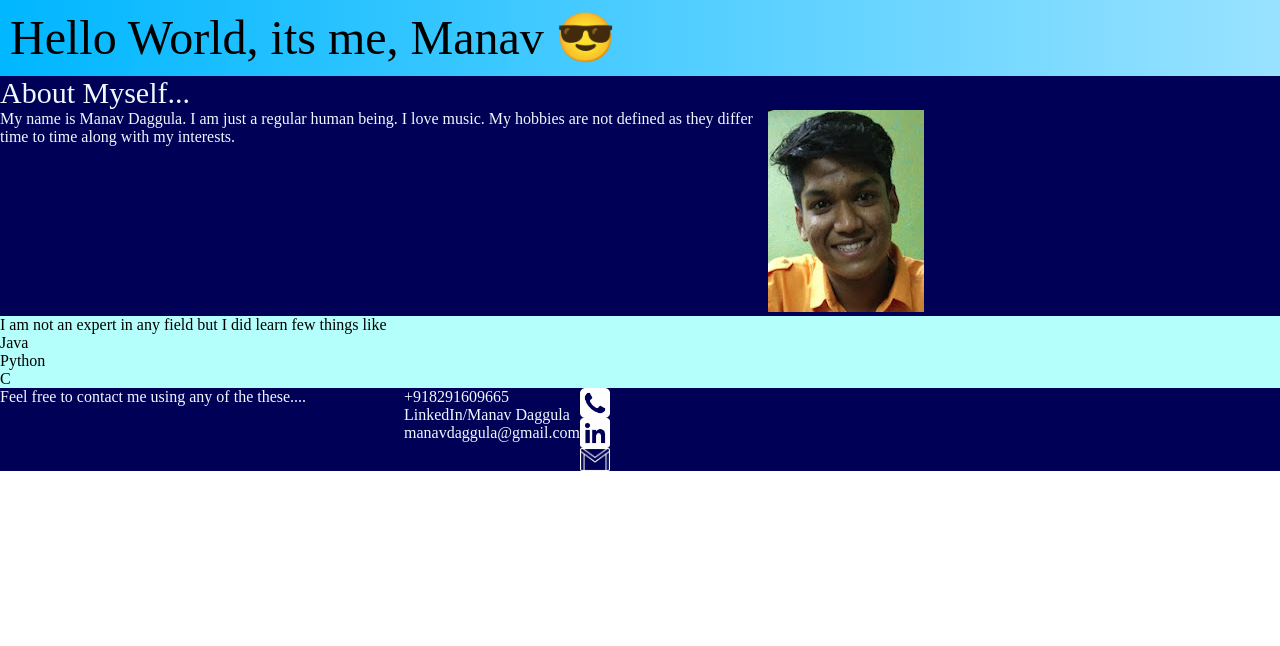
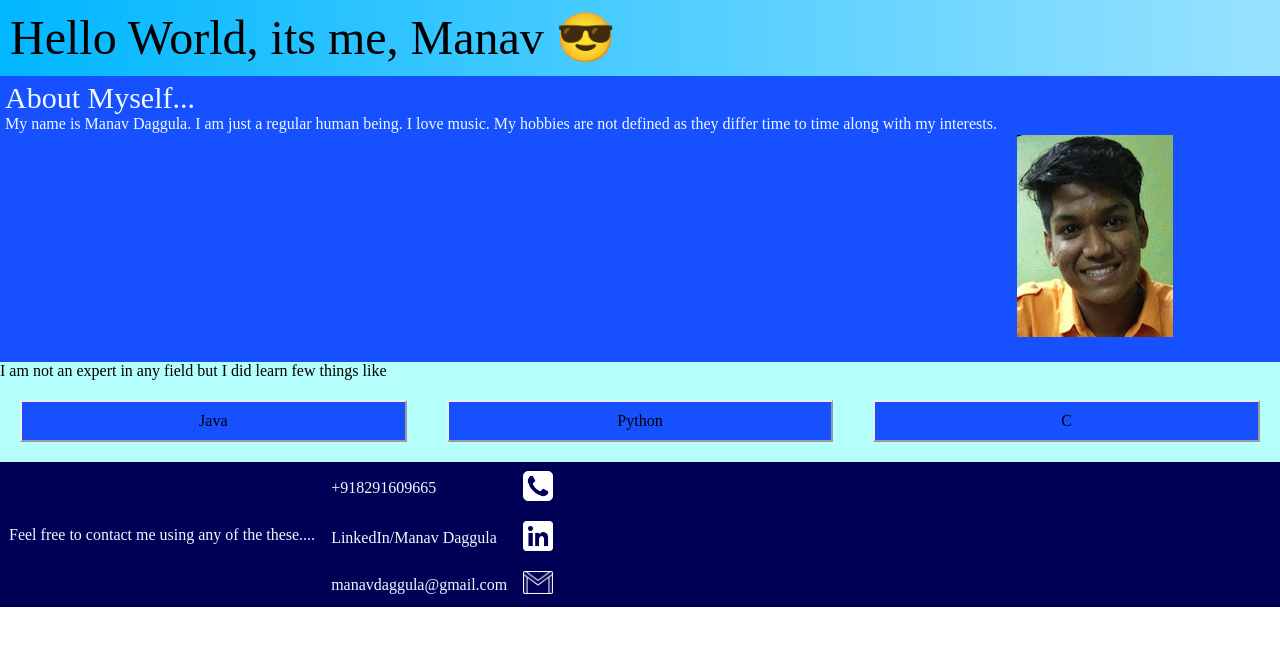
Before and after one commit to ManavDaggula/manavdaggula.github.io, a plain HTML site: page index.html in a window 1280 px wide. Drawn offline with Linux system fonts and the light colour scheme.

Commit message:
Card like Skills

```diff
--- a/index.html
+++ b/index.html
@@ -24,19 +24,21 @@
         </ul>
     </div>
     <div id="footer">
-        <p>Feel free to contact me using any of the these....</p>
-        <div>
-            <span>
-                <p>+918291609665</p>
-                <p><a href="https://www.linkedin.com/in/manav-daggula-210052240/">LinkedIn/Manav Daggula</a></p>
-                <p><a href="mailto:manavdaggula@gmail.com">manavdaggula@gmail.com</a></p>
-            </span>
-            <span>
-                <img src="telephone.png" width="30">
-                <img src="linkedin.png" width="30">
-                <img src="email.png" width="30">
-            </span>
-        </div>
+        <table>
+            <tr>
+                <td rowspan="3">Feel free to contact me using any of the these....</td>
+                <td>+918291609665</td>
+                <td><img src="telephone.png" width="30"></td>
+            </tr>
+            <tr>
+                <td><a href="https://www.linkedin.com/in/manav-daggula-210052240/">LinkedIn/Manav Daggula</a></td>
+                <td><img src="linkedin.png" width="30"></td>
+            </tr>
+            <tr>
+                <td><a href="mailto:manavdaggula@gmail.com">manavdaggula@gmail.com</a></td>
+                <td><img src="email.png" width="30"></td>
+            </tr>
+        </table>
     </div>
 </body>
 </html>
--- a/stylesheet.css
+++ b/stylesheet.css
@@ -12,8 +12,9 @@ a{
     padding: 10px;
 }
 #about-div{
-    background-color:rgb(1, 0, 87);
+    background-color:rgb(22, 80, 255);
     color: aliceblue;
+    padding: 5px;
 }
 #skills-div{
     background-color:rgb(180, 255, 251);
@@ -25,22 +26,25 @@ a{
     background-color:rgb(1, 0, 87);
     color: aliceblue;
 }
-#footer>p{
-    float:left;
-    width:30%;
-    margin-right: 20px;;
+#footer table tr td{
+    padding: 7px;
 }
-#footer>div{
+#about-div>span p + img{
+    margin:20px;
+}
+#about-div span{
+    display: flex;;
+}
+#skills-div ul{
     display:flex;
-    /* flex-direction: column; */
-
 }
-#footer>div>span{
-    display:flex;
-    flex-direction: column;
-
+#skills-div ul li{
+    padding:10px;
+    list-style: none;
+    border: 2px outset;
+    flex:1;
+    margin:20px;
+    text-align: center;
+    background-color: rgb(22, 80, 255);
+    flex-wrap: wrap;
 }
-#about-div>span>p{
-    float:left;
-    width:60%;
-}
```
